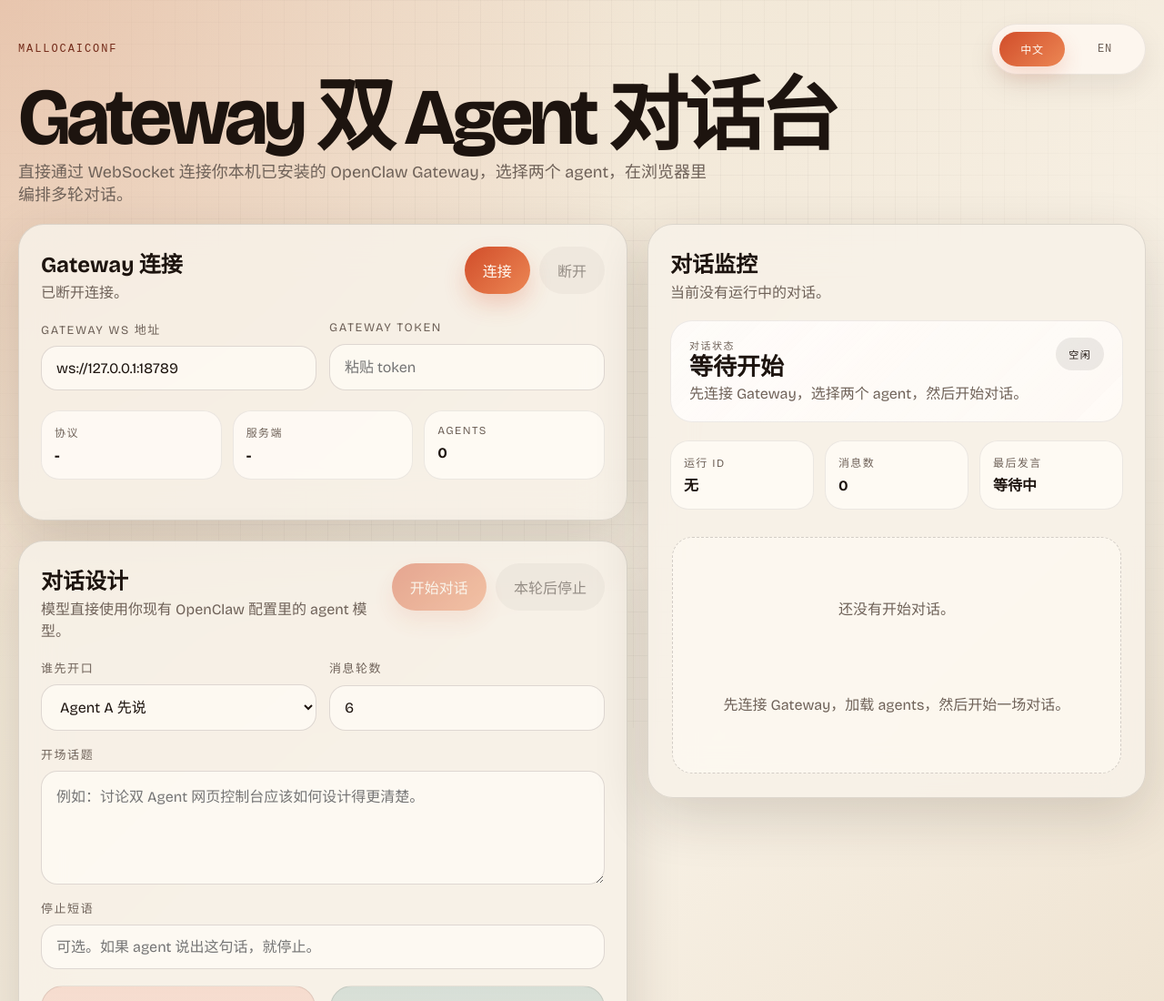
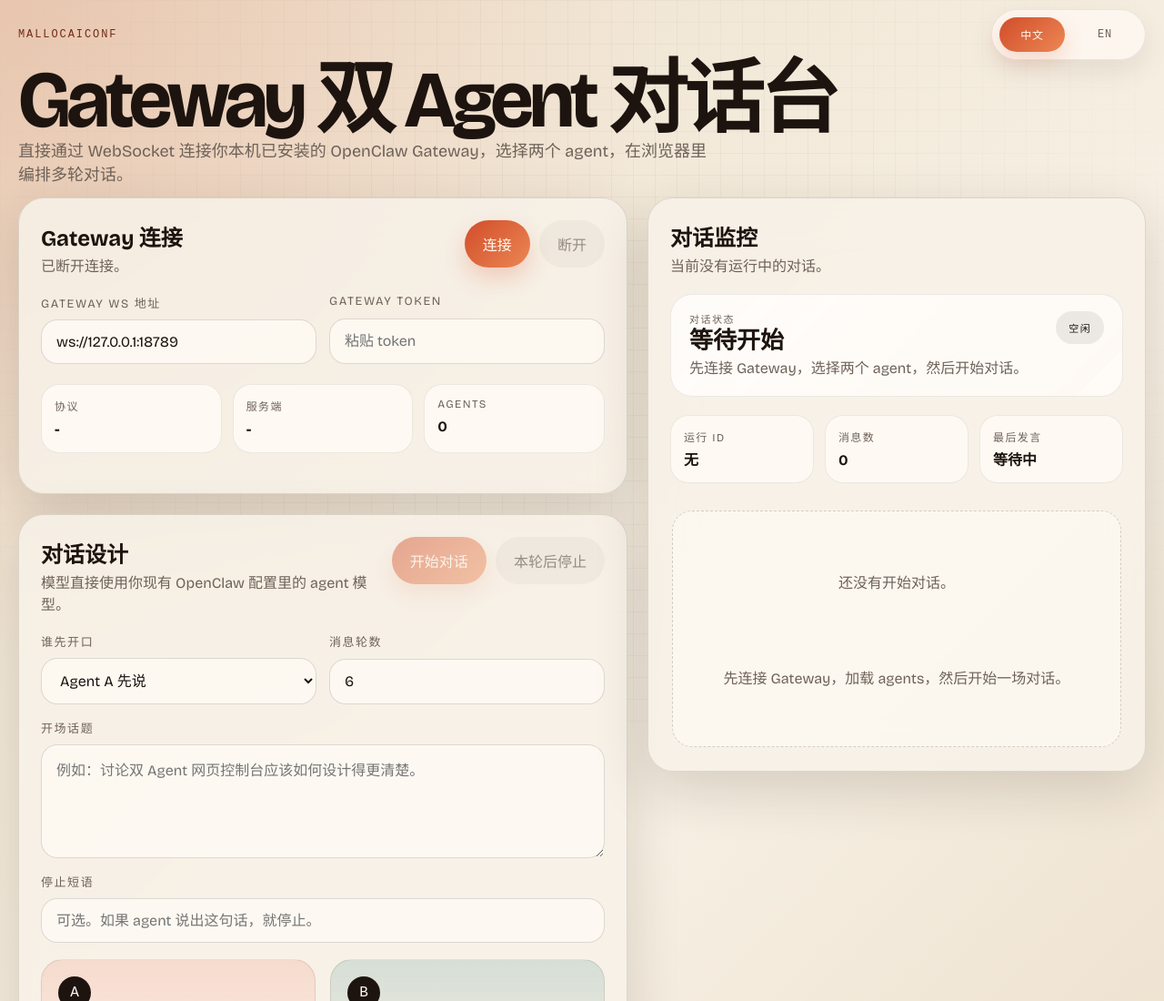
Before and after one commit to mallocfeng/mallocaiconf, a website: page public/index.html in a window 1280 px wide. Shown: the top 1100 px of the page at 91% size. Drawn offline with nearby package versions, Linux system fonts and the light colour scheme; a web font is replaced by a local one.

Commit message:
UI: reduce top hero spacing further

```diff
--- a/public/styles.css
+++ b/public/styles.css
@@ -40,20 +40,20 @@ body {
   position: relative;
   width: min(1440px, calc(100vw - 40px));
   margin: 0 auto;
-  padding: 26px 0 56px;
+  padding: 10px 0 56px;
 }
 
 .hero {
   display: grid;
-  gap: 6px;
-  margin-bottom: 18px;
+  gap: 4px;
+  margin-bottom: 12px;
 }
 
 .hero-topline {
   display: flex;
   align-items: center;
   justify-content: space-between;
-  gap: 18px;
+  gap: 12px;
 }
 
 .eyebrow {
@@ -103,7 +103,7 @@ body {
 .hero h1 {
   margin: 0;
   font-size: clamp(42px, 8vw, 88px);
-  line-height: 0.94;
+  line-height: 0.91;
   letter-spacing: -0.05em;
 }
 
```
